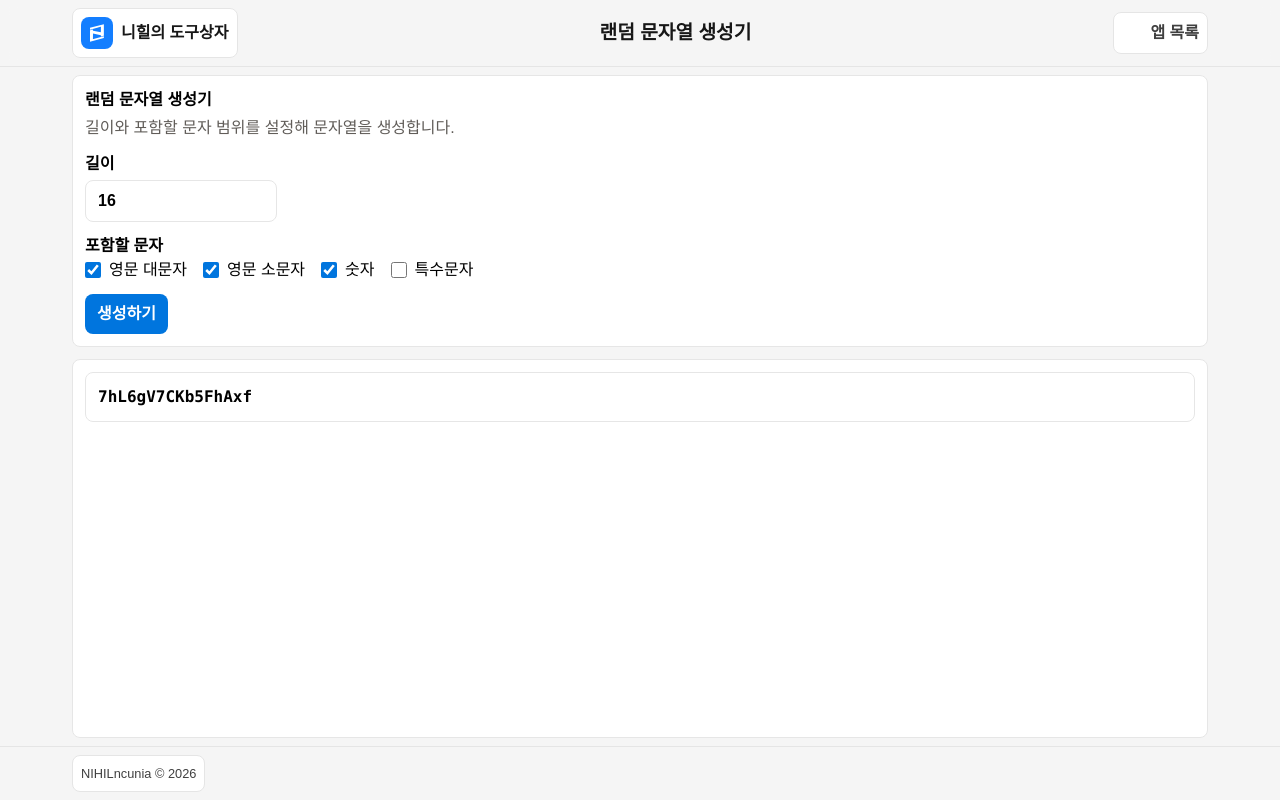
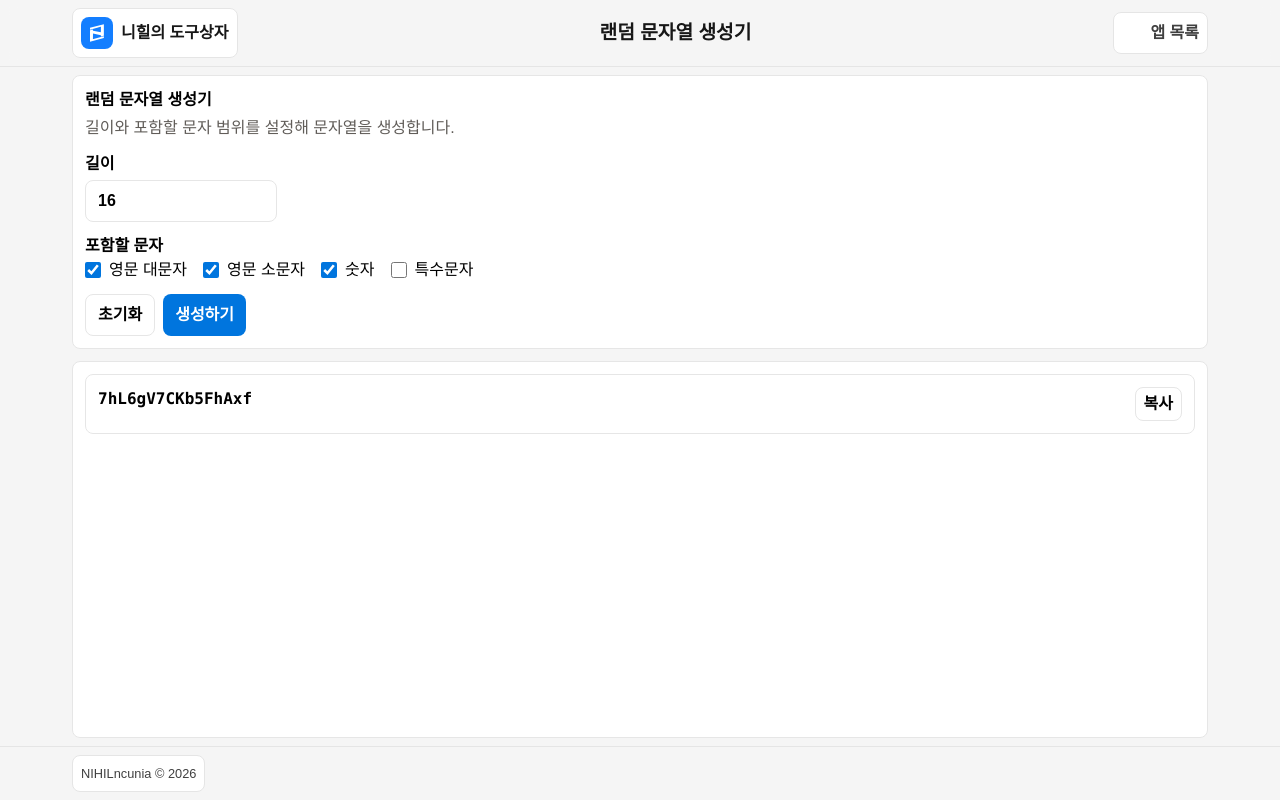
Before and after one commit to nihilapp/nihil-tools, a Nuxt app: page /apps/random-string-generator in a window 1280 px wide. Both pictures are taken after a click on the button "생성하기". Built offline with nearby package versions, Linux system fonts and the light colour scheme; some icons are missing.

Commit message:
2026 0821 [feat]: 문자열 생성 결과 초기화 및 복사 추가

```diff
--- a/app/components/randomStringGenerator/RandomStringGenerator.vue
+++ b/app/components/randomStringGenerator/RandomStringGenerator.vue
@@ -43,6 +43,7 @@ const selection = ref<RandomStringCharacterRangeSelection>({
 const generatedStrings = ref<string[]>([
 ]);
 const errorMessage = ref('');
+const copyMessage = ref('');
 const characterRanges = Object.entries(randomStringCharacterRanges).map(([
   id,
   range,
@@ -53,6 +54,7 @@ const characterRanges = Object.entries(randomStringCharacterRanges).map(([
 
 function onGenerateString() {
   errorMessage.value = '';
+  copyMessage.value = '';
 
   if (!Number.isInteger(length.value) || length.value < 1) {
     errorMessage.value = '길이는 1 이상의 정수로 입력하세요.';
@@ -71,6 +73,25 @@ function onGenerateString() {
     ),
     ...generatedStrings.value,
   ];
+}
+
+function onResetStrings() {
+  errorMessage.value = '';
+  copyMessage.value = '';
+  generatedStrings.value = [
+  ];
+}
+
+async function onCopyString(value: string) {
+  copyMessage.value = '';
+
+  if (!navigator.clipboard) {
+    errorMessage.value = '클립보드를 사용할 수 없습니다.';
+    return;
+  }
+
+  await navigator.clipboard.writeText(value);
+  copyMessage.value = '복사되었습니다.';
 }
 </script>
 
@@ -129,14 +150,29 @@ function onGenerateString() {
           {{ errorMessage }}
         </p>
 
+        <p
+          v-if="copyMessage"
+          class="text-sm text-success"
+        >
+          {{ copyMessage }}
+        </p>
+
+        <div class="flex flex-wrap gap-2">
+          <UiButton
+            data-testid="reset-string"
+            variant="secondary"
+            @click="onResetStrings"
+          >
+            초기화
+          </UiButton>
           <UiButton
             data-testid="generate-string"
-          class="w-fit"
             variant="primary"
             @click="onGenerateString"
           >
             생성하기
           </UiButton>
+        </div>
       </div>
     </UiPanel>
 
@@ -152,10 +188,21 @@ function onGenerateString() {
           <li
             v-for="(generatedString, generatedStringIndex) in generatedStrings"
             :key="`${generatedStringIndex}-${generatedString}`"
-            data-testid="generated-string"
-            class="break-all rounded-2 border border-hairline bg-surface p-3 font-mono text-sm font-700 text-ink"
+            class="flex items-start justify-between gap-3 rounded-2 border border-hairline bg-surface p-3"
+          >
+            <p
+              data-testid="generated-string-value"
+              class="min-w-0 flex-1 break-all font-mono text-sm font-700 text-ink"
             >
               {{ generatedString }}
+            </p>
+            <UiButton
+              data-testid="copy-string"
+              size="sm"
+              @click="onCopyString(generatedString)"
+            >
+              복사
+            </UiButton>
           </li>
         </ul>
       </div>
```
Also changed, not shown: 1 other file (tests, documents, lock files or other folders). Lines whose indentation alone changed are shown as unchanged.
